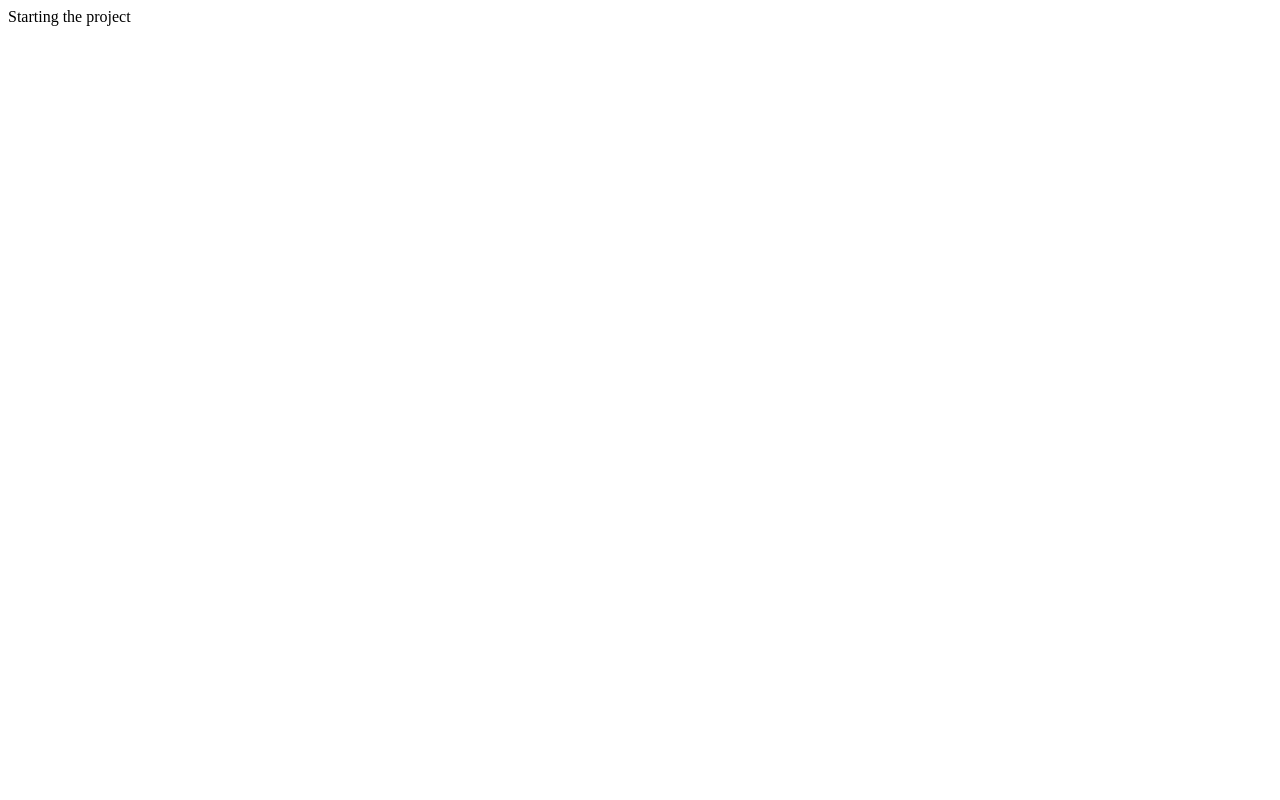
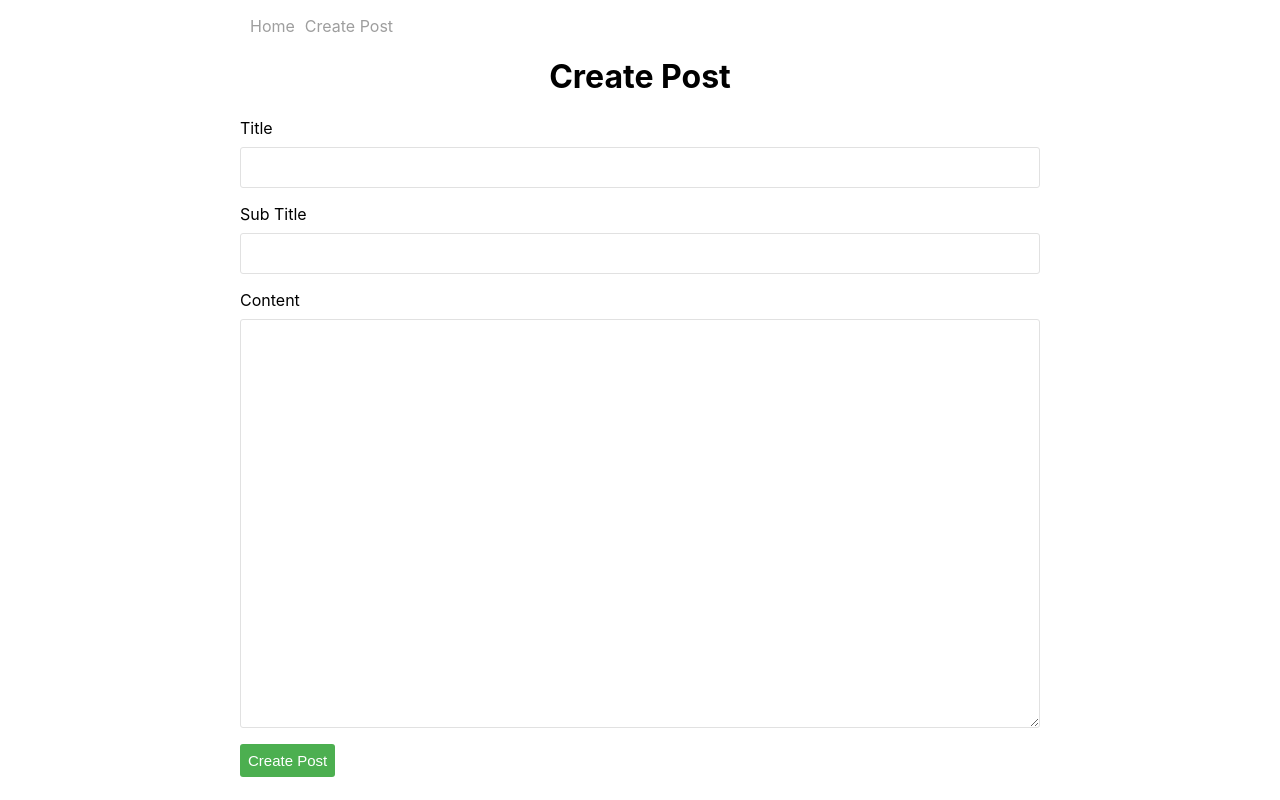
Before and after one commit to arpit-s02/blog, a React (Create React App) app: page /create-post in a window 1280 px wide. Built offline with nearby package versions, Linux system fonts and the light colour scheme.

Commit message:
set up routes and create create-post component

```diff
--- a/src/components/App.js
+++ b/src/components/App.js
@@ -1,7 +1,18 @@
+import {Routes, Route } from 'react-router-dom'
+import Navbar from './Navbar';
+import Home from './Home';
+import PostDetail from './PostDetail';
+import CreatePost from './CreatePost';
+
 function App() {
   return (
-    <div className="App">
-      Starting the project
+    <div className="container">
+      <Navbar />
+      <Routes>
+        <Route exact path = '/' element = {<Home />} />
+        <Route exact path = '/post/:postId' element = {<PostDetail />} />
+        <Route exact path = '/create-post' element = {<CreatePost />} />
+      </Routes>
     </div>
   );
 }
--- /dev/null
+++ b/src/components/CreatePost.js
@@ -0,0 +1,29 @@
+function CreatePost(){
+    return(
+        <div className="create-post">
+            <h1> Create Post </h1>
+
+            <form>
+                <div className="form-field">
+                    <label> Title </label>
+                    <input />
+                </div>
+
+                <div className="form-field">
+                    <label> Sub Title </label>
+                    <input />
+                </div>
+
+                <div className="form-field">
+                    <label> Content </label>
+                    <textarea></textarea>
+                </div>
+
+                <button className="create-post-btn"> Create Post </button>
+            </form>
+        </div>
+
+    );
+}
+
+export default CreatePost;
--- /dev/null
+++ b/src/components/Home.js
@@ -0,0 +1,10 @@
+function Home(){
+    return(
+        <div>
+            Home
+        </div>
+
+    );
+}
+
+export default Home;
--- /dev/null
+++ b/src/components/Navbar.js
@@ -0,0 +1,15 @@
+import { Link } from "react-router-dom";
+
+function Navbar(){
+    return(
+        <div>
+            <ul id = "nav">
+                <li> <Link to = "/"> Home </Link></li>
+                <li> <Link to = "/create-post"> Create Post </Link></li>
+            </ul>
+        </div>
+
+    );
+}
+
+export default Navbar;
--- /dev/null
+++ b/src/components/PostDetail.js
@@ -0,0 +1,10 @@
+function PostDetail(){
+    return(
+        <div>
+            PostDetail
+        </div>
+
+    );
+}
+
+export default PostDetail;
--- a/src/firebase.js
+++ b/src/firebase.js
@@ -15,6 +15,4 @@
 };
 
 // Initialize Firebase
-const app = initializeApp(firebaseConfig);
-
-export default app;
+export const app = initializeApp(firebaseConfig);
--- a/src/index.js
+++ b/src/index.js
@@ -1,9 +1,13 @@
 import React from 'react';
 import ReactDOM from 'react-dom/client';
 import App from './components/App';
-
+import './index.css'
+import { BrowserRouter as Router } from 'react-router-dom';
 
 const root = ReactDOM.createRoot(document.getElementById('root'));
 root.render(
-  <App />
+  <Router>
+    <App />
+  </Router>
+
 );
```
Also changed, not shown: src/components/index.js (added, +14 -0 lines).
